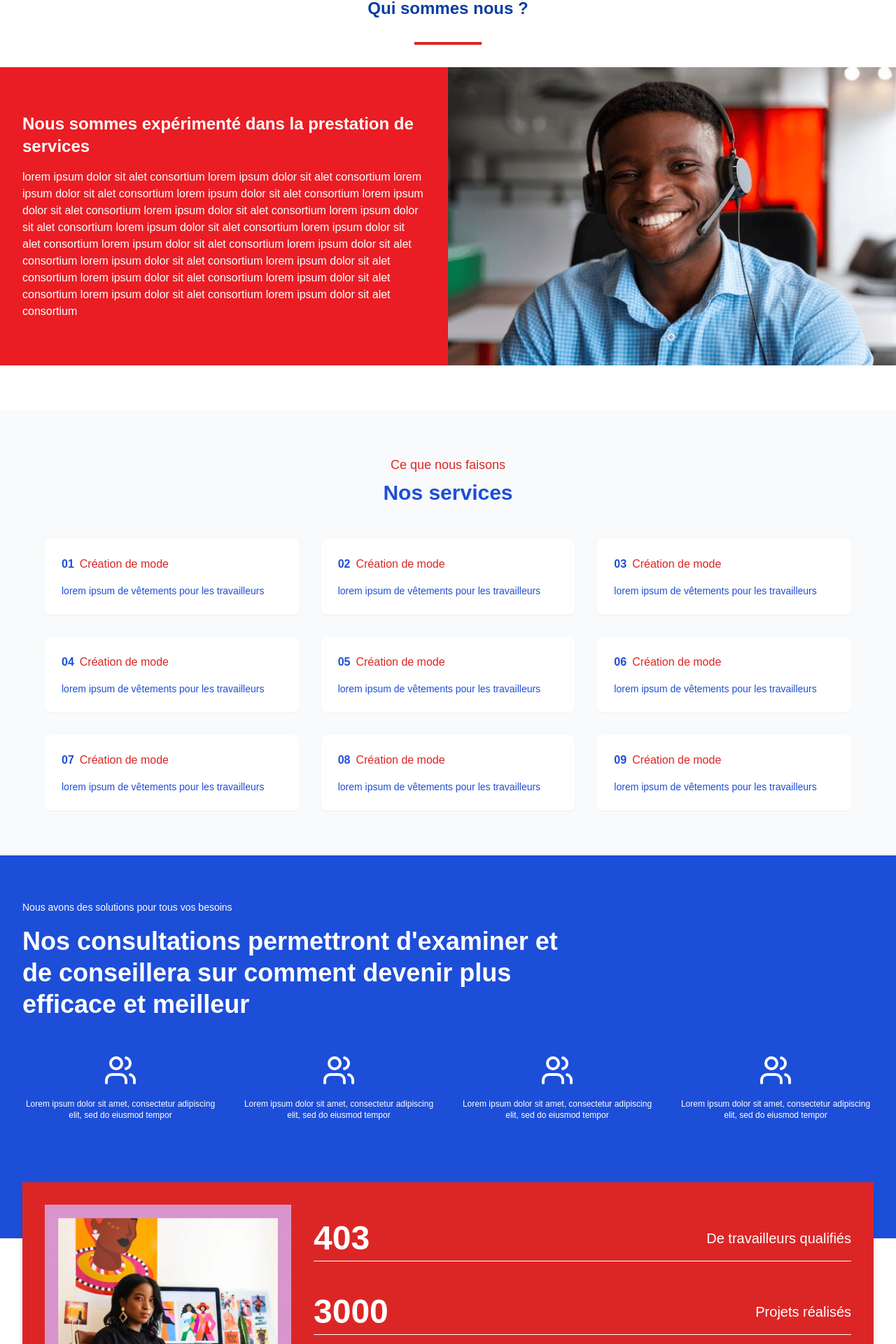
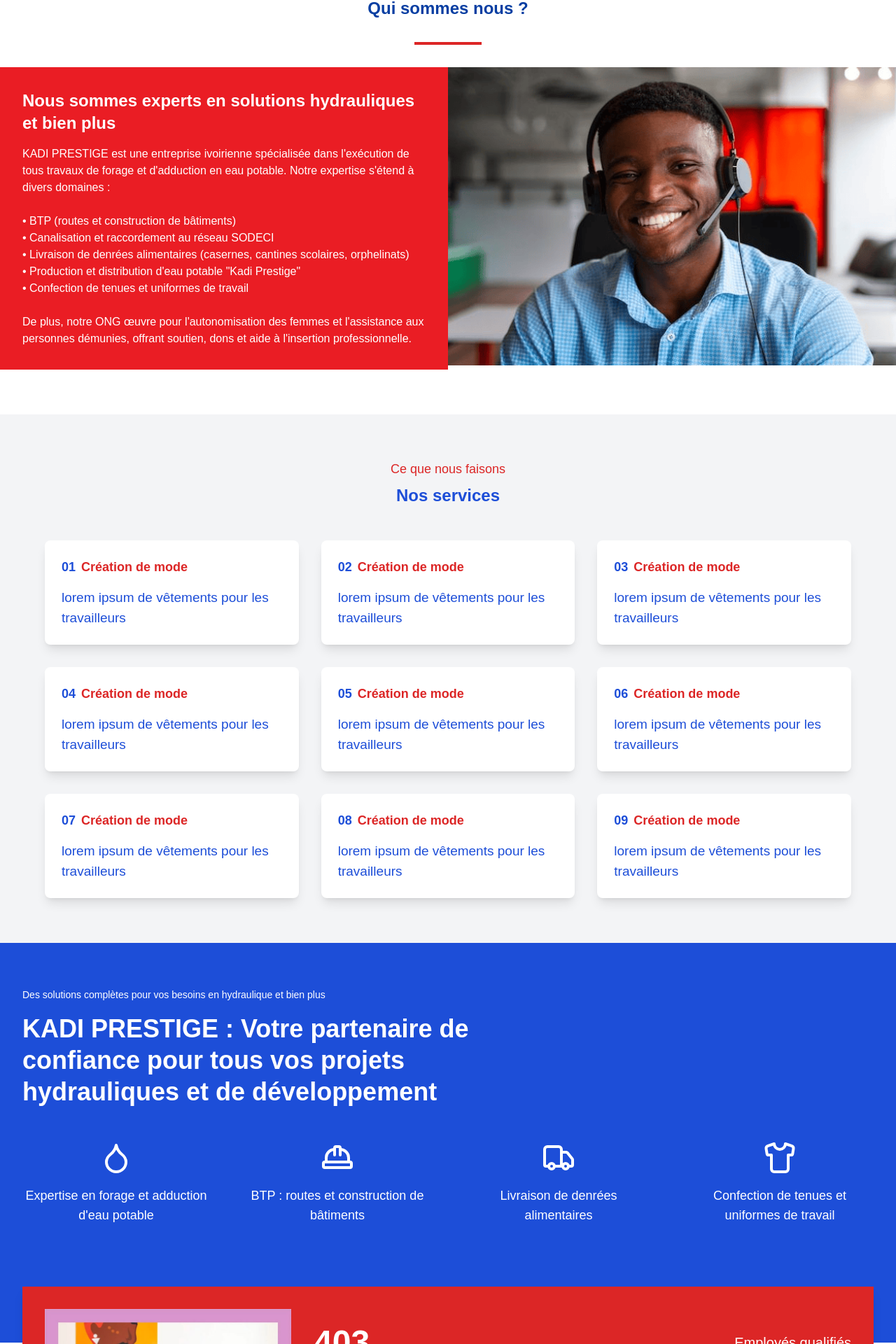
Before and after one commit to Pascomme0/kadiprestige, a Next.js app: page / in a window 1280 px wide. Shown: the part 492-2412 px from the top of the page at 70% size. Built offline with nearby package versions, Linux system fonts and the light colour scheme.

Commit message:
remove default text

```diff
--- a/app/components/Footer.jsx
+++ b/app/components/Footer.jsx
@@ -22,8 +22,9 @@
             <h3 className="font-bold mb-4">Liens utiles</h3>
             <ul>
               {['Accueil', 'Presentation', 'Services', 'Realisation', 'Agence de voyage'].map((item) => (
-                <li key={item} className="mb-2">
-                  <Link href={`/${item.toLowerCase()}`}>{item}</Link>
+                <li key= {item}
+                 className="mb-2">
+                  <Link href={item === 'Accueil' ? '/' : item === 'Agence de voyage' ? '../pages/agencedevoyage' : `../pages/${item.toLowerCase()}`}>{item}</Link>
                 </li>
               ))}
             </ul>
--- a/app/components/Partenaire.jsx
+++ b/app/components/Partenaire.jsx
@@ -1,6 +1,6 @@
 'use client'
 import Image from 'next/image'
-import { Users } from 'lucide-react'
+import { Users, Droplet, HardHat, Truck, Shirt } from 'lucide-react'
 import { useState, useEffect } from 'react'
 import { useInView } from 'react-intersection-observer'
 import image from '../public/image.png'
@@ -8,11 +8,11 @@
 
 export default function Partenaire() {
   const clientLogos = [
-    { src: logo, alt: 'Logo client 1' },
-    { src: logo, alt: 'Logo client 2' },
-    { src: logo, alt: 'Logo client 3' },
-    { src: logo, alt: 'Logo client 4' },
-    { src: logo, alt: 'Logo client 5' },
+    { src: logo, alt: 'Logo SODECI' },
+    { src: logo, alt: 'Logo Ministère de la Défense' },
+    { src: logo, alt: 'Logo Ministère de  Nationale' },
+    { src: logo, alt: 'Logo Kadi Prestige Eau' },
+    { src: logo, alt: 'Logo ONG Kadi Prestige' },
   ];
 
   const [ref, inView] = useInView({
@@ -34,7 +34,7 @@
           workers: Math.min(prevCounts.workers + 4, 403),
           projects: Math.min(prevCounts.projects + 30, 3000),
           clients: Math.min(prevCounts.clients + 1, 100),
-          years: Math.min(prevCounts.years + 1, 5),
+          years: Math.min(prevCounts.years + 1, 15),
         }));
       }, 20);
 
@@ -46,19 +46,35 @@
     <div className="min-h-screen bg-white">
       <div className="bg-blue-700 text-white pt-16 pb-32 px-4 sm:px-6 lg:px-8 relative">
         <div className="max-w-7xl mx-auto">
-          <p className="text-sm mb-4">Nous avons des solutions pour tous vos besoins</p>
+          <p className="text-sm mb-4">Des solutions complètes pour vos besoins en hydraulique et bien plus</p>
           <h1 className="text-4xl font-bold mb-12 max-w-3xl leading-tight">
-            Nos consultations permettront d'examiner et de conseillera sur comment devenir plus efficace et meilleur
+            KADI PRESTIGE : Votre partenaire de confiance pour tous vos projets hydrauliques et de développement
           </h1>
-          <div className="grid grid-cols-4 gap-8 pb-10">
-            {[...Array(4)].map((_, index) => (
-              <div key={index} className="flex flex-col items-center">
-                <Users className="h-12 w-12 mb-4" />
-                <p className="text-xs text-center">
-                  Lorem ipsum dolor sit amet, consectetur adipiscing elit, sed do eiusmod tempor
-                </p>
-              </div>
-            ))}
+          <div className="grid grid-cols-2 md:grid-cols-4 gap-12 pb-10">
+            <div className="flex flex-col items-center">
+              <Droplet className="h-12 w-12 mb-4" />
+              <p className="text-lg text-center">
+                Expertise en forage et adduction d'eau potable
+              </p>
+            </div>
+            <div className="flex flex-col items-center">
+              <HardHat className="h-12 w-12 mb-4" />
+              <p className="text-lg text-center">
+                BTP : routes et construction de bâtiments
+              </p>
+            </div>
+            <div className="flex flex-col items-center">
+              <Truck className="h-12 w-12 mb-4" />
+              <p className="text-lg text-center">
+                Livraison de denrées alimentaires
+              </p>
+            </div>
+            <div className="flex flex-col items-center">
+              <Shirt className="h-12 w-12 mb-4" />
+              <p className="text-lg text-center">
+                Confection de tenues et uniformes de travail
+              </p>
+            </div>
           </div>
         </div>
       </div>
@@ -68,7 +84,7 @@
           <div className="w-1/3 pr-8">
             <Image
               src={image}
-              alt="Business meeting"
+              alt="Équipe KADI PRESTIGE en action"
               width={300}
               height={300}
               className="w-full h-auto"
@@ -76,10 +92,10 @@
           </div>
           <div className="w-2/3 space-y-6">
             {[
-              { number: counts.workers, text: 'De travailleurs qualifiés' },
-              { number: counts.projects, text: 'Projets réalisés' },
+              { number: counts.workers, text: 'Employés qualifiés' },
+              { number: counts.projects, text: "Projets réalisés en Côte d'Ivoire" },
               { number: counts.clients, text: 'Clients satisfaits' },
-              { number: counts.years, text: "années d'expérience" },
+              { number: counts.years, text: "Années d'expérience" },
             ].map((item, index) => (
               <div key={index} className="flex justify-between items-center border-b border-white pb-2 pt-6">
                 <span className="text-5xl font-bold">{item.number}</span>
@@ -90,8 +106,8 @@
         </div>
 
         <div className="my-20 pb-10 px-4">
-          <h2 className="text-3xl font-bold text-center text-blue-700 mb-2">Nos clients</h2>
-          <p className="text-center text-gray-600 mb-12">Nous avons travaillé avec plusieurs clients</p>
+          <h2 className="text-3xl font-bold text-center text-blue-700 mb-2">Nos partenaires</h2>
+          <p className="text-center text-gray-600 mb-12">KADI PRESTIGE collabore avec des acteurs majeurs en Côte d'Ivoire</p>
           <div className="flex justify-between items-center">
             {clientLogos.map((logo, index) => (
               <div key={index} className="flex items-center justify-center gap-4">
--- a/app/components/ServiceAccueil.jsx
+++ b/app/components/ServiceAccueil.jsx
@@ -12,20 +12,20 @@
     ]
 
     return (
-      <section className="py-16 px-4 bg-gray-50">
+      <section className="py-16 px-4 bg-gray-100">
         <div className="max-w-6xl mx-auto">
           <h2 className="text-center mb-2">
             <span className="text-red-600 text-lg font-medium">Ce que nous faisons</span>
           </h2>
-          <h3 className="text-center text-3xl font-bold text-blue-700 mb-12">Nos services</h3>
+          <h3 className="text-center text-2xl font-bold text-blue-700 mb-12">Nos services</h3>
           <div className="grid grid-cols-1 md:grid-cols-2 lg:grid-cols-3 gap-8">
             {services.map((service) => (
-              <div key={service.id} className="bg-white p-6 rounded-lg shadow-sm">
+              <div key={service.id} className="bg-white p-6 rounded-lg shadow-lg">
                 <div className="flex items-start mb-4">
-                  <span className="text-blue-700 font-bold mr-2">{service.id}</span>
-                  <h4 className="text-red-600 font-medium">{service.title}</h4>
+                  <span className="text-blue-700 text-lg font-semibold mr-2">{service.id}</span>
+                  <h4 className="text-red-600 text-lg  font-bold">{service.title}</h4>
                 </div>
-                <p className="text-blue-700 text-sm">{service.description}</p>
+                <p className="text-blue-700  text-[19px] ">{service.description}</p>
               </div>
             ))}
           </div>
--- a/app/components/Whoweare.jsx
+++ b/app/components/Whoweare.jsx
@@ -11,19 +11,28 @@
       <div className="flex flex-col md:flex-row">
         <div className="w-full md:w-1/2 bg-[#EA1D24] flex items-center justify-center p-8">
           <div className="text-white">
-            <h4 className="text-xl md:text-2xl font-bold mb-4">Nous sommes expérimenté dans la prestation de services</h4>
-            <p className="text-sm md:text-base"> lorem ipsum dolor sit alet consortium
-            lorem ipsum dolor sit alet consortium lorem ipsum dolor sit alet consortium lorem ipsum dolor sit alet consortium
-            lorem ipsum dolor sit alet consortium lorem ipsum dolor sit alet consortium lorem ipsum dolor sit alet consortium
-            lorem ipsum dolor sit alet consortium lorem ipsum dolor sit alet consortium  lorem ipsum dolor sit alet consortium lorem ipsum dolor sit alet consortium lorem ipsum dolor sit alet consortium
-            lorem ipsum dolor sit alet consortium lorem ipsum dolor sit alet consortium lorem ipsum dolor sit alet consortium lorem ipsum dolor sit alet consortium lorem ipsum dolor sit alet consortium
+            <h4 className="text-xl md:text-2xl font-bold mb-4">Nous sommes experts en solutions hydrauliques et bien plus</h4>
+            <p className="text-sm md:text-base">
+              KADI PRESTIGE est une entreprise ivoirienne spécialisée dans l'exécution de tous travaux de forage et d'adduction en eau potable. Notre expertise s'étend à divers domaines :
+              <br/><br/>
+              • BTP (routes et construction de bâtiments)
+              <br/>
+              • Canalisation et raccordement au réseau SODECI
+              <br/>
+              • Livraison de denrées alimentaires (casernes, cantines scolaires, orphelinats)
+              <br/>
+              • Production et distribution d'eau potable "Kadi Prestige"
+              <br/>
+              • Confection de tenues et uniformes de travail
+              <br/><br/>
+              De plus, notre ONG œuvre pour l'autonomisation des femmes et l'assistance aux personnes démunies, offrant soutien, dons et aide à l'insertion professionnelle.
             </p>
           </div>
         </div>
         <div className="w-full md:w-1/2">
           <Image
             src={image}
-            alt="Construction site"
+            alt="Activités de KADI PRESTIGE"
             width={500}
             height={300}
             layout="responsive"
```
